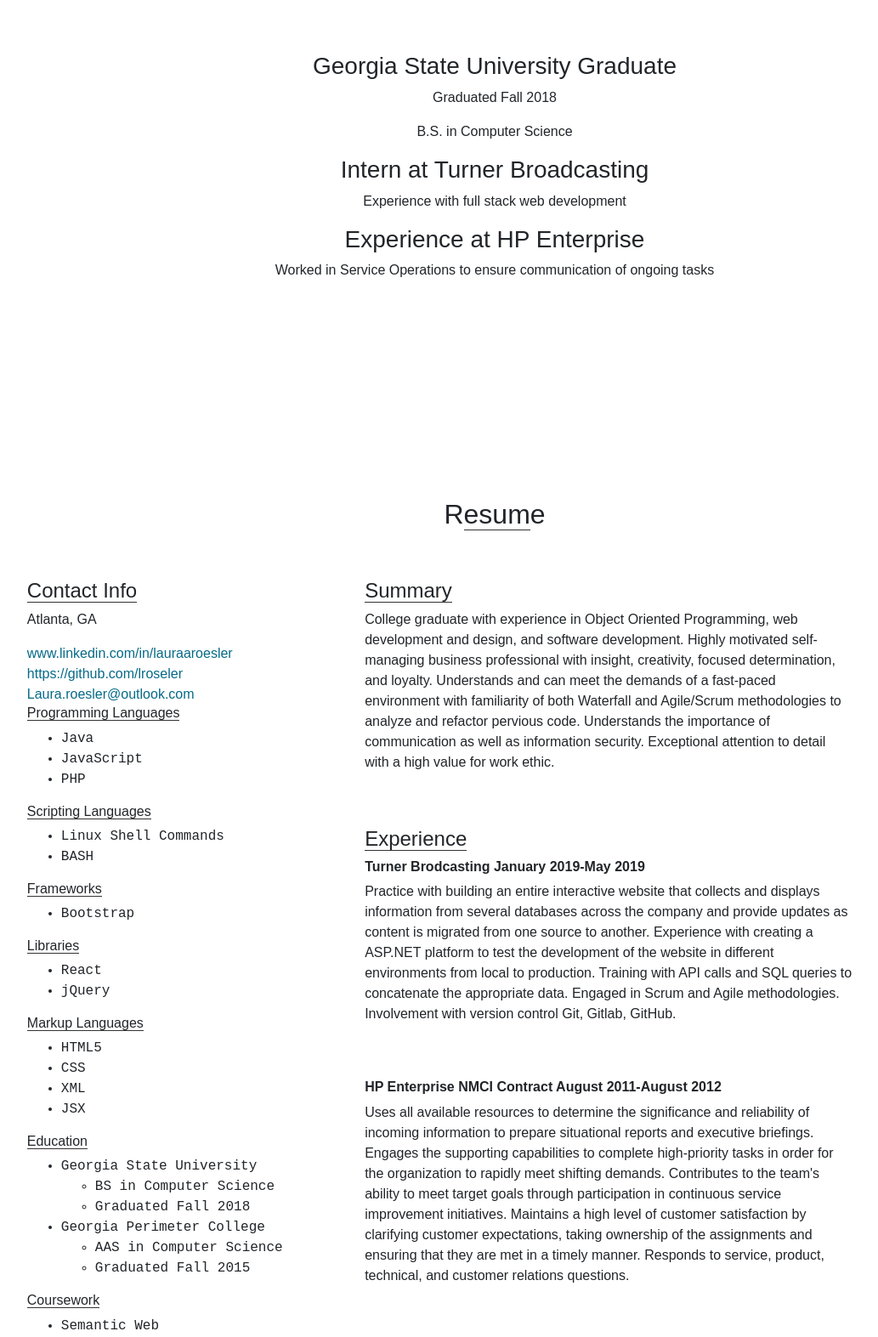
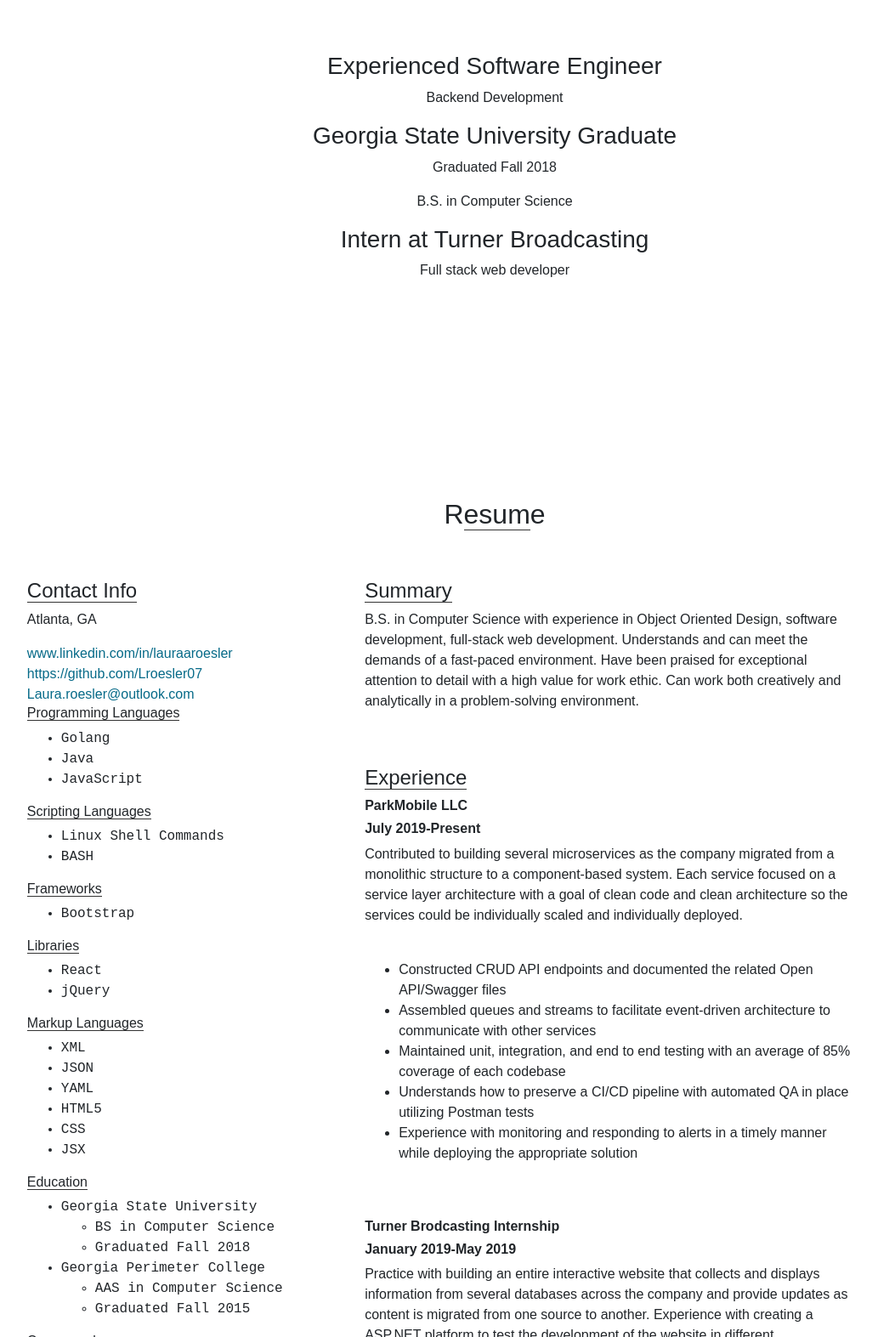
Before and after one commit to Lroesler07/Lroesler07.github.io, a plain HTML site: page index.html in a window 1280 px wide. Shown: the part 1227-2800 px from the top of the page at 85% size, without its empty margins (58-1091 px from the left). Drawn offline with nearby package versions, Linux system fonts and the light colour scheme.

Commit message:
Update index.html

```diff
--- a/index.html
+++ b/index.html
@@ -8,7 +8,7 @@
 
     <link rel="stylesheet" href="https://stackpath.bootstrapcdn.com/bootstrap/4.3.1/css/bootstrap.min.css" integrity="sha384-ggOyR0iXCbMQv3Xipma34MD+dH/1fQ784/j6cY/iJTQUOhcWr7x9JvoRxT2MZw1T" crossorigin="anonymous">
     <style>
-         body{
+        body{
          font-family: sans-serif;
 
          text-align: center;
@@ -48,7 +48,15 @@
         li{
             font-family: 'Courier New', Courier, monospace;
         }
+        .experienceList{
+            font-family: sans-serif;
+        }
+        #resume{
+            padding-bottom: 5%;
+        }
     </style>
+  </head>
+
     <body  data-spy="scroll" data-target=".navbar" data-offset="10">
 
     <nav class="navbar navbar-expand-md bg-dark navbar-dark  fixed-top" style="margin-bottom: 20%">
@@ -77,11 +85,11 @@
         </div>
     </nav>
 
-    </head>
+
 
     <div id="home" >
         <div class="card">
-            <p>Laura Ashley Roesler<br> &#9672<br>Web Developer</p>
+            <p>Laura Ashley Roesler<br> &#9672<br>Software Engineer</p>
         </div>
 
     </div> <!--home-->
@@ -89,16 +97,16 @@
     <div id="about" style="margin-bottom:20%">
             <h2 style="margin-bottom: 5%;">A<span>bout m</span>e</h2>
 
-            <img src="profSelfie.jpg" style="height:12em; width: 10em; margin-bottom: 5%;" class="img-thumbnail" alt="selfie">
+            <img src="profSelfie.JPG" style="height:12em; width: 10em; margin-bottom: 5%;" class="img-thumbnail" alt="selfie">
 
-
+                        <h3>Experienced Software Engineer</h3>
+                        <p>Backend Development</p>
                         <h3>Georgia State University Graduate</h3>
                         <p>Graduated Fall 2018 </p>
                         <p>B.S. in Computer Science</p>
                         <h3>Intern at Turner Broadcasting</h3>
-                        <P>Experience with full stack web development</P>
-                        <h3>Experience at HP Enterprise</h3>
-                        <p>Worked in Service Operations to ensure communication of ongoing tasks </p>
+                        <P>Full stack web developer</P>
+
 
 
     </div> <!--about-->
@@ -111,13 +119,13 @@
                 <h4 style="padding-top: 2em;"><span>Contact Info</span></h4>
                 <p>Atlanta, GA</p>
                 <a style="color:rgb(6, 106, 136)" href="www.linkedin.com/in/lauraaroesler"> www.linkedin.com/in/lauraaroesler</a><br>
-                <a style="color:rgb(6, 106, 136)" href="https://github.com/lroseler">https://github.com/lroseler</a><br>
+                <a style="color:rgb(6, 106, 136)" href="https://github.com/Lroesler07">https://github.com/Lroesler07</a><br>
                 <a style="color:rgb(6, 106, 136)" href="Laura.roesler@outlook.com">Laura.roesler@outlook.com</a>
                 <h6><span>Programming Languages</span></h6>
                 <ul>
+                    <li>Golang</li>
                     <li>Java</li>
                     <li>JavaScript</li>
-                    <li>PHP</li>
                 </ul>
                 <h6><span>Scripting Languages</span></h6>
                 <ul>
@@ -135,9 +143,11 @@
                 </ul>
                 <h6><span>Markup Languages</span></h6>
                 <ul>
+                    <li>XML</li>
+                    <li>JSON</li>
+                    <li>YAML</li>
                     <li>HTML5</li>
                     <li>CSS</li>
-                    <li>XML</li>
                     <li>JSX</li>
                 </ul>
                 <h6><span>Education</span></h6>
@@ -165,23 +175,33 @@
                     <li>LinkedIn Learning: JavaScript Essential Training</li>
                     <li>LinkedIn Learning: React.js Essential Training</li>
                 </ul>
-                <h6><span>Military Certifications</span></h6>
-                <ul>
-                    <li>Army Acheievement Medal</li>
-                    <li>Trained by the US Army as an Intelligence Analyst</li>
-                    <li>Blue Force Tracking Systems</li>
-                </ul>
                </div>
                <div class="col-md-6 col-sm-12" style="text-align:left; padding-left: 5%">
                 <h4 style="padding-top: 2em;"><span>Summary</span></h4>
-                <p style="text-align:left">College graduate with experience in Object Oriented Programming, web development and design, and software development. Highly motivated self-managing business professional with insight, creativity, focused determination, and loyalty. Understands and can meet the demands of a fast-paced environment with familiarity of both Waterfall and Agile/Scrum methodologies to analyze and refactor pervious code. Understands the importance of communication as well as information security. Exceptional attention to detail with a high value for work ethic.</p><br>
+                <p style="text-align:left">B.S. in Computer Science with experience in Object Oriented Design, software development, full-stack web development. Understands and can meet the demands of a fast-paced environment. Have been praised for exceptional attention to detail with a high value for work ethic. Can work both creatively and analytically in a problem-solving environment.</p><br>
                 <br>
                 <h4><span>Experience</span></h4>
-                <h6><b>Turner Brodcasting January 2019-May 2019</b></h5>
+                <h6><b>ParkMobile LLC  </h6>
+                <h6>July 2019-Present</b></h6>
+                <p style="text-align:left">Contributed to building several microservices as the company migrated from a monolithic structure to a component-based system. Each service focused on a service layer architecture with a goal of clean code and clean architecture so the services could be individually scaled and individually deployed. </p><br>
+                <ul>
+                    <li class="experienceList">Constructed CRUD API endpoints and documented the related Open API/Swagger files</li>
+                    <li class="experienceList">Assembled queues and streams to facilitate event-driven architecture to communicate with other services</li>
+                    <li class="experienceList">Maintained unit, integration, and end to end testing with an average of 85% coverage of each codebase</li>
+                    <li class="experienceList">Understands how to preserve a CI/CD pipeline with automated QA in place utilizing Postman tests</li>
+                    <li class="experienceList">Experience with monitoring and responding to alerts in a timely manner while deploying the appropriate solution </li>
+                </ul>
+                <br>
+                <br>
+                <h6><b>Turner Brodcasting Internship</h6>
+                <h6> January 2019-May 2019</b></h6>
                 <p style="text-align:left">Practice with building an entire interactive website that collects and displays information from several databases across the company and provide updates as content is migrated from one source to another. Experience with creating a ASP.NET platform to test the development of the website in different environments from local to production. Training with API calls and SQL queries to concatenate the appropriate data. Engaged in Scrum and Agile methodologies. Involvement with version control Git, Gitlab, GitHub. </p><br>
+                <ul>
+                    <li class="experienceList">Experience with creating a framework to test the development of the website in different environments from local to production </li>
+                    <li class="experienceList">Trained with API calls and SQL queries to concatenate the appropriate data</li>
+                    <li class="experienceList">Engaged in Scrum and Agile methodologies </li>
+                </ul>
                 <br>
-                <h6><b>HP Enterprise NMCI Contract August 2011-August 2012</b></h5>
-                <p style="text-align:left">Uses all available resources to determine the significance and reliability of incoming information to prepare situational reports and executive briefings. Engages the supporting capabilities to complete high-priority tasks in order for the organization to rapidly meet shifting demands. Contributes to the team's ability to meet target goals through participation in continuous service improvement initiatives. Maintains a high level of customer satisfaction by clarifying customer expectations, taking ownership of the assignments and ensuring that they are met in a timely manner. Responds to service, product, technical, and customer relations questions. </p>
                </div>
             </div>
         </div>
@@ -200,16 +220,16 @@
     <div id="contact" style="margin-bottom: 30%; margin-top: 6em">
             <h2  style="margin-top:10%; margin-bottom: 5%">Co<span>ntact M</span>e</h2>
             <div class="conatianer-fluid">
-            <a href="https://github.com/lroseler"><img src="github.png" style="height:8em; width: 8em; margin-bottom: 5%;" class="img-thumbnail" alt="github"></a>
+            <a href="https://github.com/Lroesler07"><img src="github.png" style="height:8em; width: 8em; margin-bottom: 5%;" class="img-thumbnail" alt="github"></a>
             <a href="https://www.linkedin.com/in/laura-roesler-74a82a165/"><img src="linkedin.png" style="height:8em; width:8em; margin-bottom: 5%;" class="img-thumbnail" alt="linkedin"></a>
             <a href="https://www.facebook.com/laura.roesler.5"><img src="facebook.jpg" style="height:8em; width: 8em; margin-bottom: 5%;" class="img-thumbnail" alt="facebook"></a>
             <a href="https://www.instagram.com/fredlar1/"><img src="instagram.jpg" style="height:8em; width: 8em; margin-bottom: 5%;" class="img-thumbnail" alt="instagram"></a>
             </div>
     </div> <!--contact-->
-    </body>
+
 
         <div class="footer">
-            <p>&#10023; <sm>Created by Laura Roesler</sm> &#10023;</p>
+            <p>&#10023; <sm>Developed and Designed by Laura Roesler</sm> &#10023;</p>
         </div>
 
 
```
